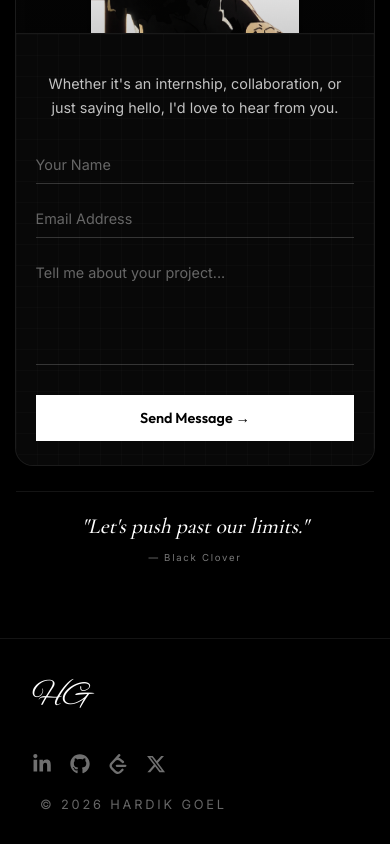
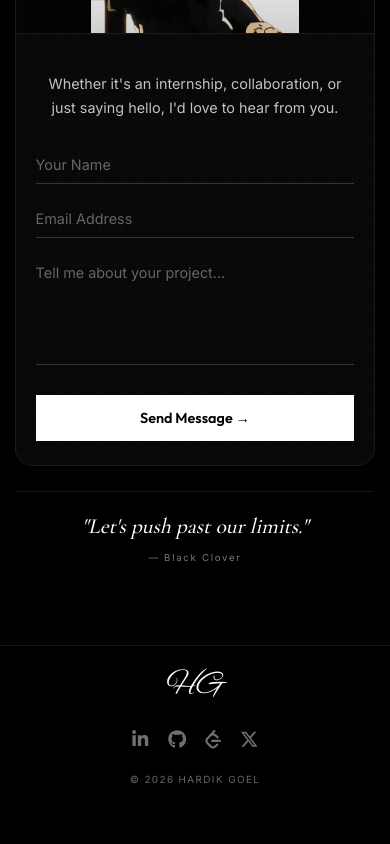
Before and after one commit to hardik07777/portfolio2, a React (Vite) app: page /contact in a window 390 px wide. Shown: the part 474-1318 px from the top of the page. After the commit the page ends 1285 px from the top, so only its background shows below. Built offline with nearby package versions, Linux system fonts and the light colour scheme.

Commit message:
Improve mobile responsiveness across portfolio

```diff
--- a/src/components/Footer/Footer.css
+++ b/src/components/Footer/Footer.css
@@ -140,25 +140,100 @@
    MOBILE
 ========================================== */
 
-@media(max-width:768px){
+/* ==========================================
+   MOBILE RESPONSIVE
+========================================== */
+
+@media (max-width:768px){
+
+    .footer{
+        padding:70px 18px 28px;
+    }
+
+    .footer-line{
+        margin:0 -18px 28px;
+    }
 
     .footer-content{
+        flex-direction:column;
+        align-items:center;
+        justify-content:center;
+        gap:26px;
+        text-align:center;
+    }
 
-    flex-direction:column;
+    .footer-left{
+        align-items:center;
+    }
 
-    align-items:flex-start;
+    .footer-left .signature{
+        font-size:2.3rem;
+        margin-bottom:8px;
+    }
 
-    gap:32px;
+    .footer-tag{
+        margin-top:0;
+        font-size:.92rem;
+        line-height:1.5;
     }
 
     .footer-right{
-
-    align-items:flex-start;
+        align-items:center;
+        width:100%;
+        gap:18px;
     }
 
     .footer-socials{
+        justify-content:center;
+        gap:22px;
+        flex-wrap:wrap;
+    }
 
+    .footer-socials a{
+        font-size:1.3rem;
+    }
+
+    .footer-copy{
+        transform:none;
+        font-size:.68rem;
+        letter-spacing:.18em;
+        line-height:1.6;
+        text-align:center;
+    }
+}
+
+@media (max-width:480px){
+
+    .footer{
+        padding:55px 14px 24px;
+    }
+
+    .footer-line{
+        margin:0 -14px 22px;
+    }
+
+    .footer-content{
+        gap:22px;
+    }
+
+    .footer-left .signature{
+        font-size:2rem;
+    }
+
+    .footer-tag{
+        font-size:.85rem;
+    }
+
+    .footer-socials{
         gap:18px;
     }
 
+    .footer-socials a{
+        font-size:1.15rem;
     }
+
+    .footer-copy{
+        font-size:.62rem;
+        letter-spacing:.14em;
+    }
+}
```
Lines whose indentation alone changed are shown as unchanged.
